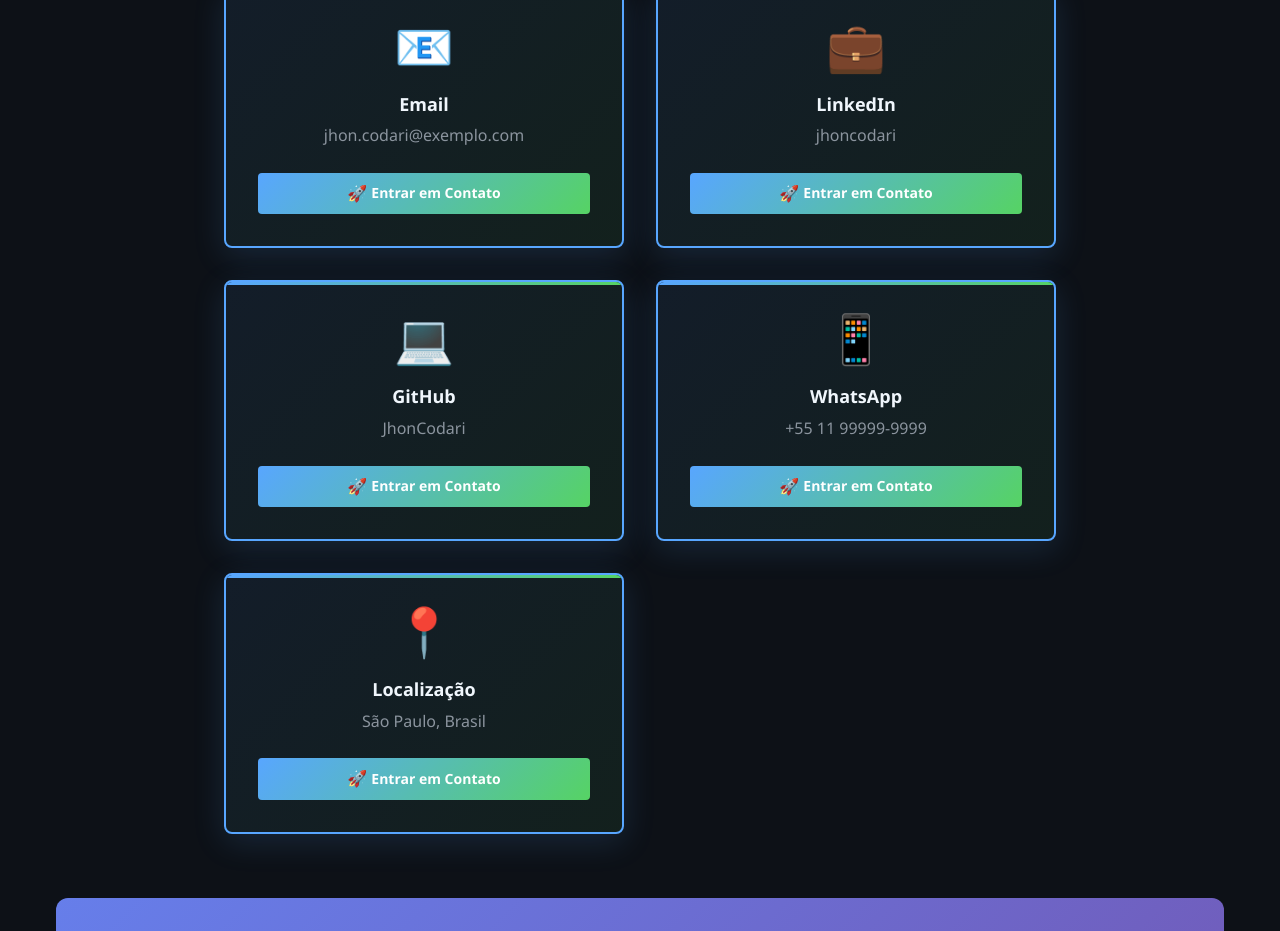
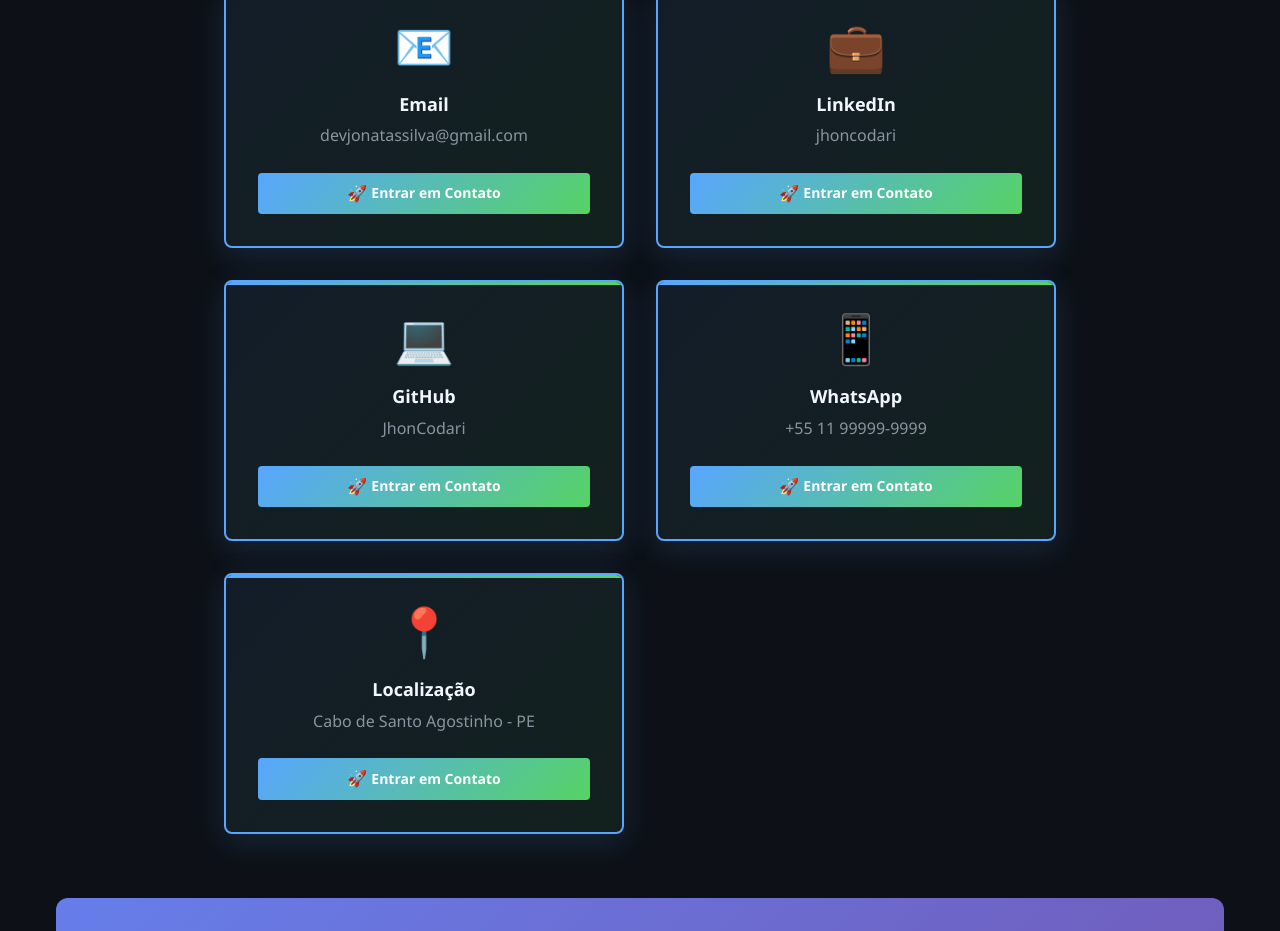
Before and after one commit to JhonCodari/portfolio, an Angular app in the folder portfolio-jhon/: page /contact in a window 1280 px wide. Shown: the part 260-1191 px from the top of the page. Built offline with nearby package versions, Linux system fonts and the light colour scheme.

Commit message:
fix: Atualiza informações de contato para novo email e localização

```diff
--- a/portfolio-jhon/src/app/components/contact/contact.component.html
+++ b/portfolio-jhon/src/app/components/contact/contact.component.html
@@ -82,7 +82,7 @@
         </p>
         <div class="cta-buttons">
           <a
-            href="mailto:jhon.codari@exemplo.com"
+            href="mailto:devjonatassilva@gmail.com"
             class="cta-button primary">
             <span class="button-icon">📧</span>
             Enviar Email
--- a/portfolio-jhon/src/app/components/contact/contact.component.ts
+++ b/portfolio-jhon/src/app/components/contact/contact.component.ts
@@ -17,7 +17,7 @@
     {
       type: 'email',
       label: 'Email',
-      value: 'jhon.codari@exemplo.com',
+      value: 'devjonatassilva@gmail.com',
       icon: '📧'
     },
     {
@@ -41,7 +41,7 @@
     {
       type: 'location',
       label: 'Localização',
-      value: 'São Paulo, Brasil',
+      value: 'Cabo de Santo Agostinho - PE',
       icon: '📍'
     }
   ];
--- a/portfolio-jhon/src/app/services/portfolio.service.ts
+++ b/portfolio-jhon/src/app/services/portfolio.service.ts
@@ -155,7 +155,7 @@
   ];
 
   private contactInfo: ContactInfo = {
-    email: 'jhon.codari@example.com',
+    email: 'devjonatassilva@gmail.com',
     linkedin: 'https://linkedin.com/in/jhoncodari',
     github: 'https://github.com/JhonCodari',
     location: 'Cabo de Santo Agostinho - PE'
```
